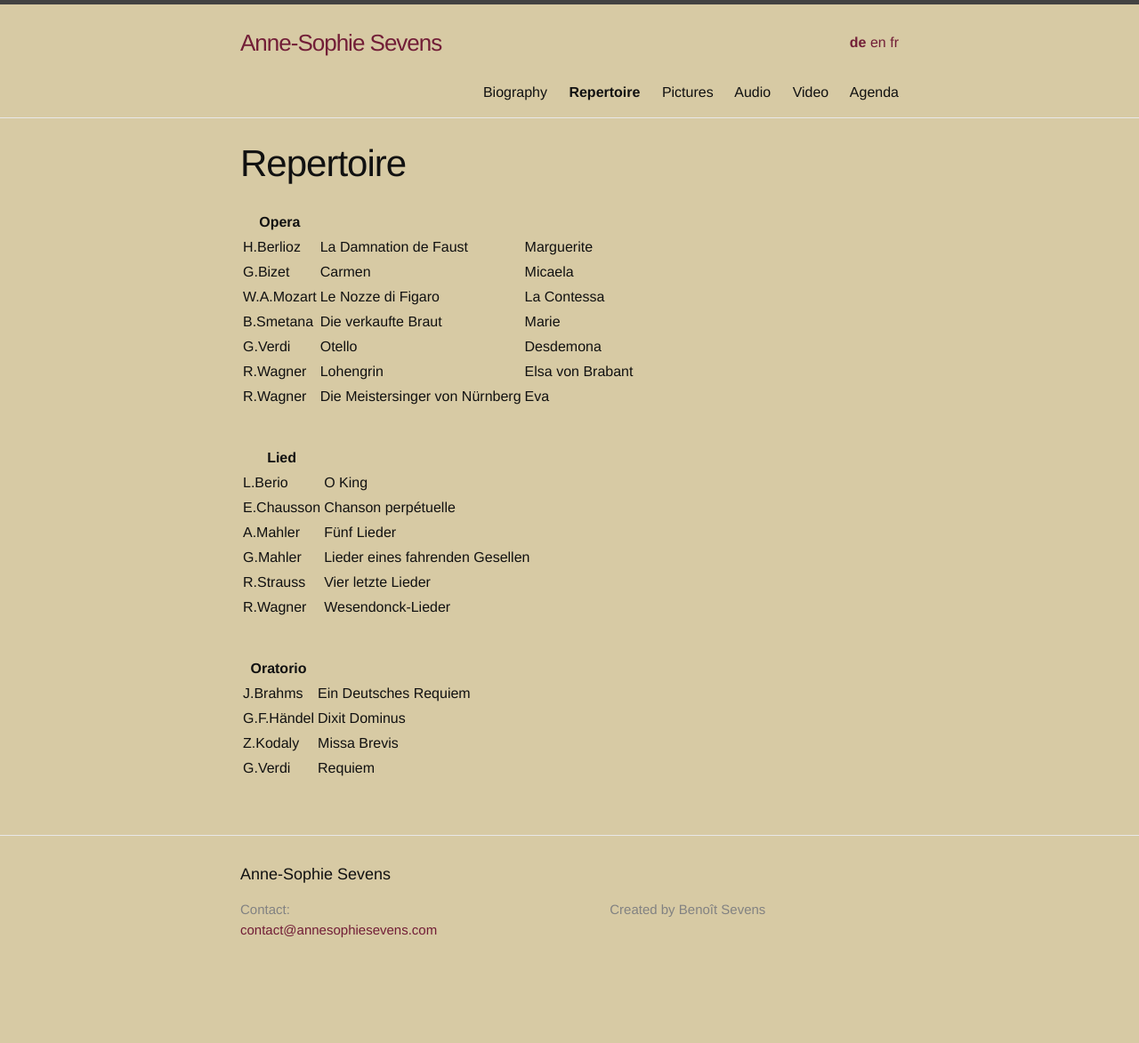
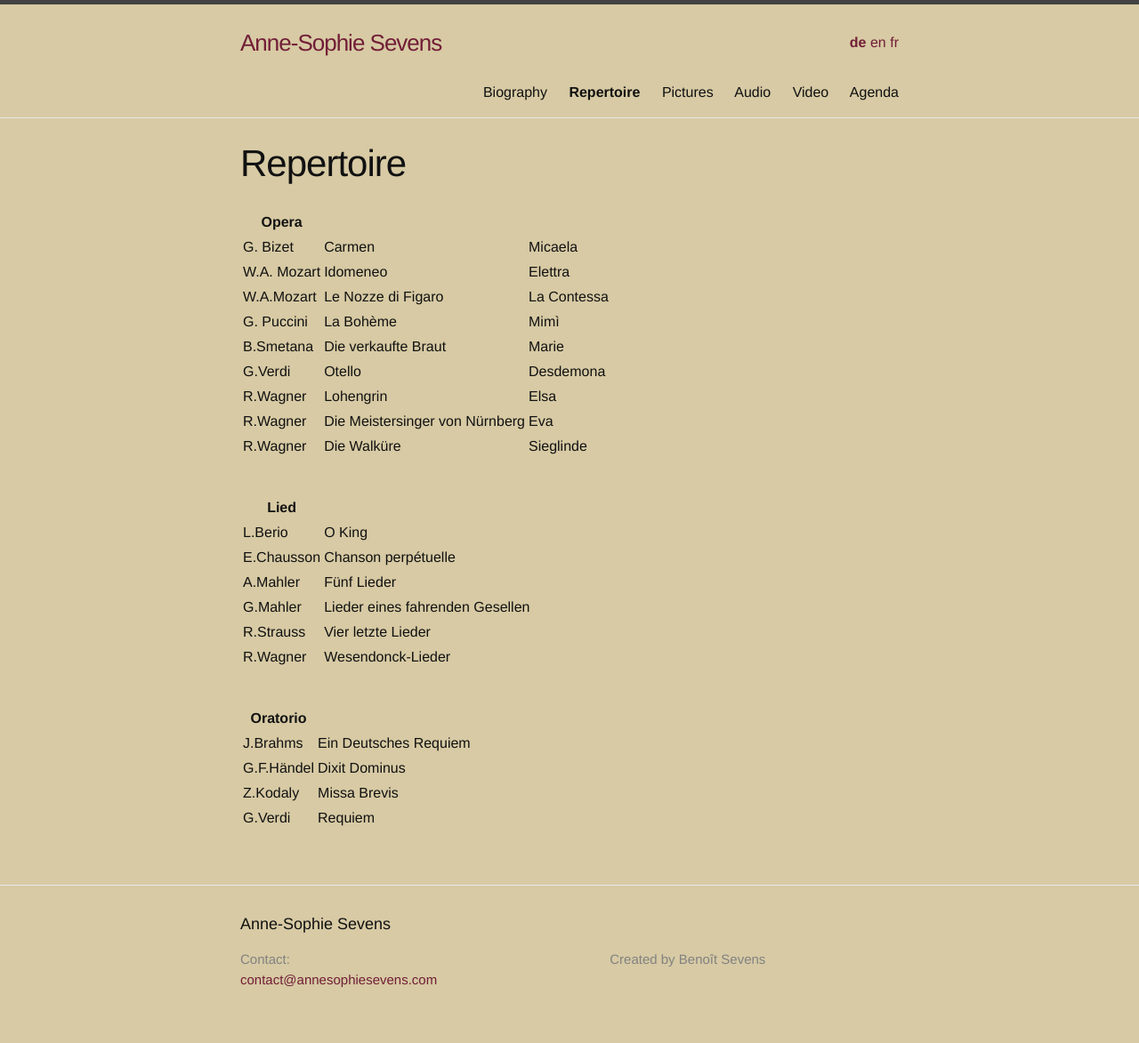
Before and after one commit to annesophie-sevens/annesophie-sevens.github.io, a Jekyll site: the page built from repertoire-de.md, in a window 1280 px wide. Shown: the whole page at 89% size. Built offline with Jekyll 4.4.1, drawn with Linux system fonts in a browser that asks for light colours; before the commit the page ends 1117 px from its top, so only the background shows below that.

Commit message:
Create repertoire-de.md

```diff
--- a/repertoire-de.md
+++ b/repertoire-de.md
@@ -9,13 +9,16 @@
 
 |Opera | | |
 | -------- | ----- | ---- |
-| H.Berlioz | La Damnation de Faust | Marguerite |
-| G.Bizet | Carmen | Micaela |
+| G. Bizet | Carmen | Micaela |
+| W.A. Mozart | Idomeneo | Elettra |
 | W.A.Mozart | Le Nozze di Figaro | La Contessa |
+| G. Puccini | La Bohème | Mimì |
 | B.Smetana | Die verkaufte Braut | Marie |
 | G.Verdi | Otello | Desdemona |
-| R.Wagner | Lohengrin | Elsa von Brabant |
+| R.Wagner | Lohengrin | Elsa |
 | R.Wagner | Die Meistersinger von Nürnberg | Eva |
+| R.Wagner | Die Walküre | Sieglinde |
+
 
 &nbsp;
 
```
